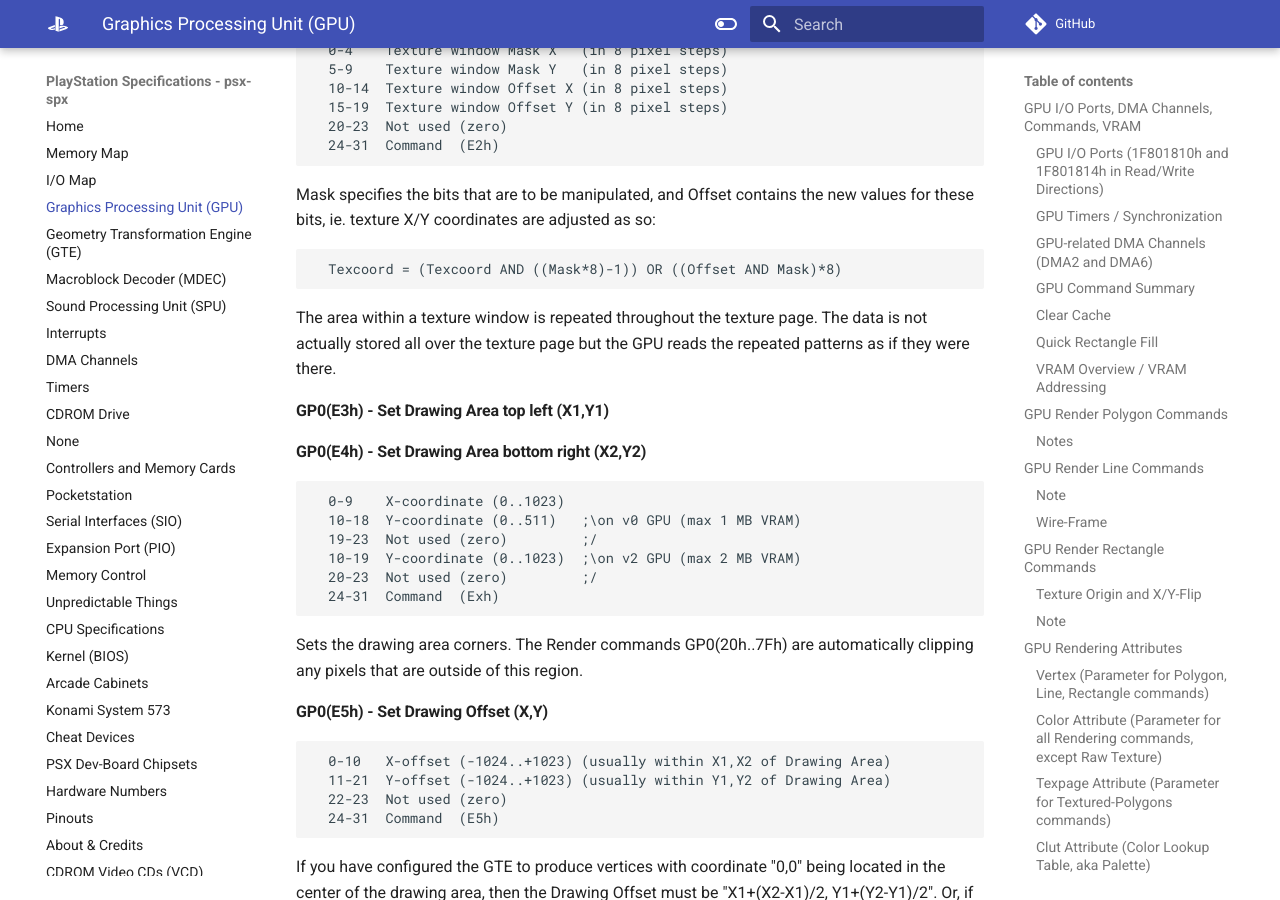
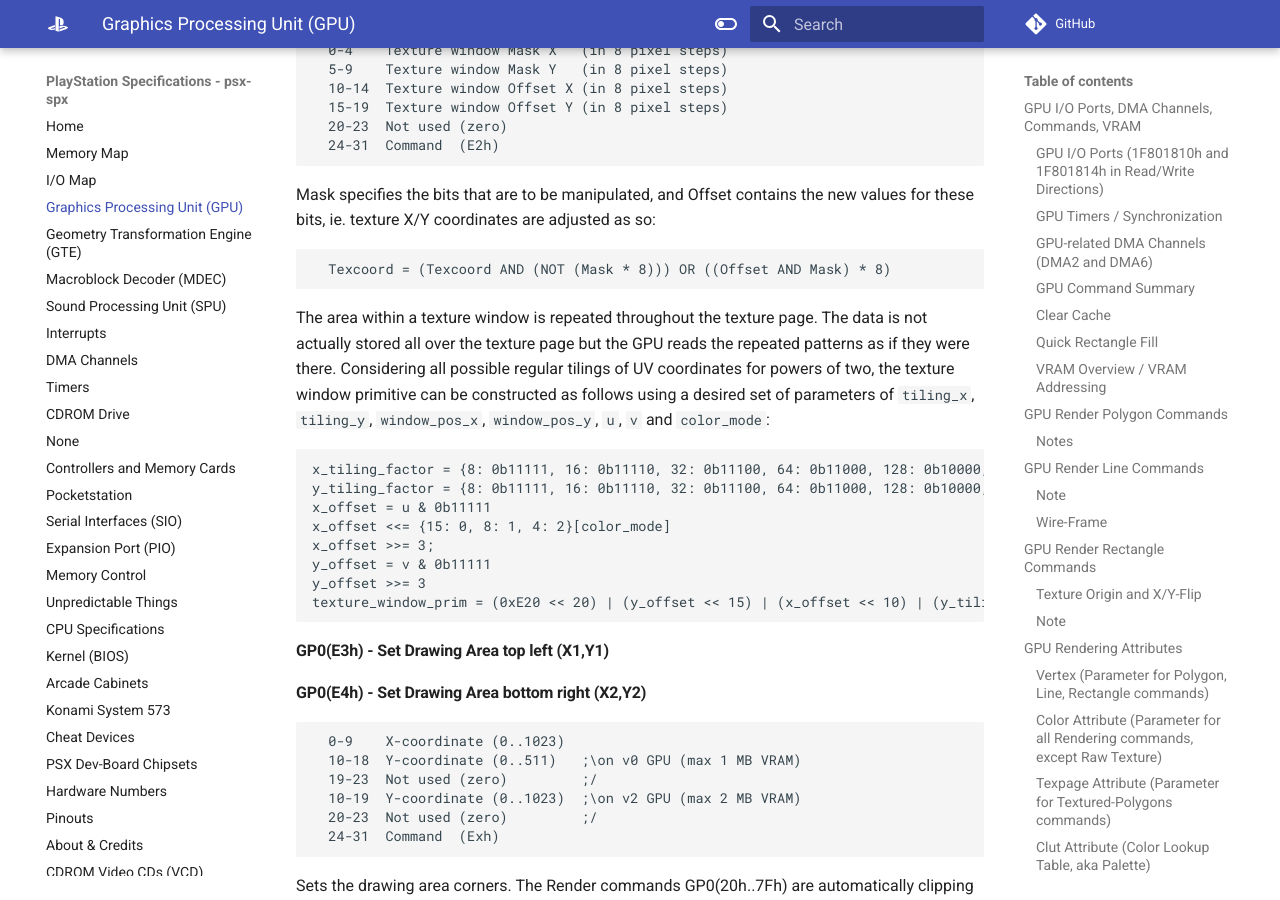
Before and after one commit to psx-spx/psx-spx.github.io, an MkDocs documentation site: the page built from docs/graphicsprocessingunitgpu.md, in a window 1280 px wide and 900 px high, scrolled down 8991 px. Built offline with MkDocs 1.6.1 and Material for MkDocs 9.7.7, drawn with Linux system fonts in a browser that asks for light colours; comment, search, counter and statistics services are not loaded.

Commit message:
Reverted changes to texture window calculation and added clarifying implementation of primitive

````diff
--- a/docs/graphicsprocessingunitgpu.md
+++ b/docs/graphicsprocessingunitgpu.md
@@ -411,11 +411,24 @@ for timing reasons...?<br/>
 Mask specifies the bits that are to be manipulated, and Offset contains the new
 values for these bits, ie. texture X/Y coordinates are adjusted as so:<br/>
 ```
-  Texcoord = (Texcoord AND ((Mask*8)-1)) OR ((Offset AND Mask)*8)
+  Texcoord = (Texcoord AND (NOT (Mask * 8))) OR ((Offset AND Mask) * 8)
 ```
 The area within a texture window is repeated throughout the texture page. The
 data is not actually stored all over the texture page but the GPU reads the
-repeated patterns as if they were there.<br/>
+repeated patterns as if they were there. Considering all possible regular
+tilings of UV coordinates for powers of two, the texture window primitive can
+be constructed as follows using a desired set of parameters of `tiling_x`,
+`tiling_y`, `window_pos_x`, `window_pos_y`, `u`, `v` and `color_mode`:<br/>
+```
+x_tiling_factor = {8: 0b11111, 16: 0b11110, 32: 0b11100, 64: 0b11000, 128: 0b10000, 256: 0b00000}[tiling_x]
+y_tiling_factor = {8: 0b11111, 16: 0b11110, 32: 0b11100, 64: 0b11000, 128: 0b10000, 256: 0b00000}[tiling_y]
+x_offset = u & 0b11111
+x_offset <<= {15: 0, 8: 1, 4: 2}[color_mode]
+x_offset >>= 3;
+y_offset = v & 0b11111
+y_offset >>= 3
+texture_window_prim = (0xE20 << 20) | (y_offset << 15) | (x_offset << 10) | (y_tiling_factor << 5) | x_tiling_factor
+```
 
 #### GP0(E3h) - Set Drawing Area top left (X1,Y1)
 #### GP0(E4h) - Set Drawing Area bottom right (X2,Y2)
````
